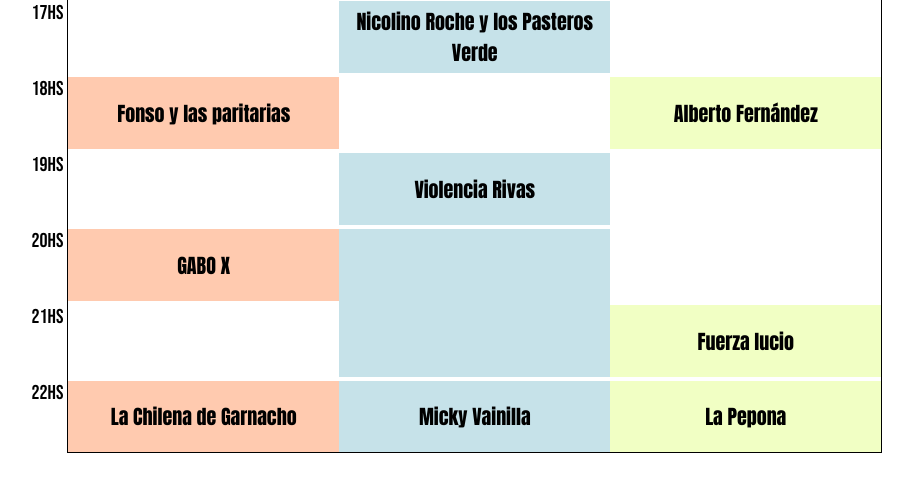
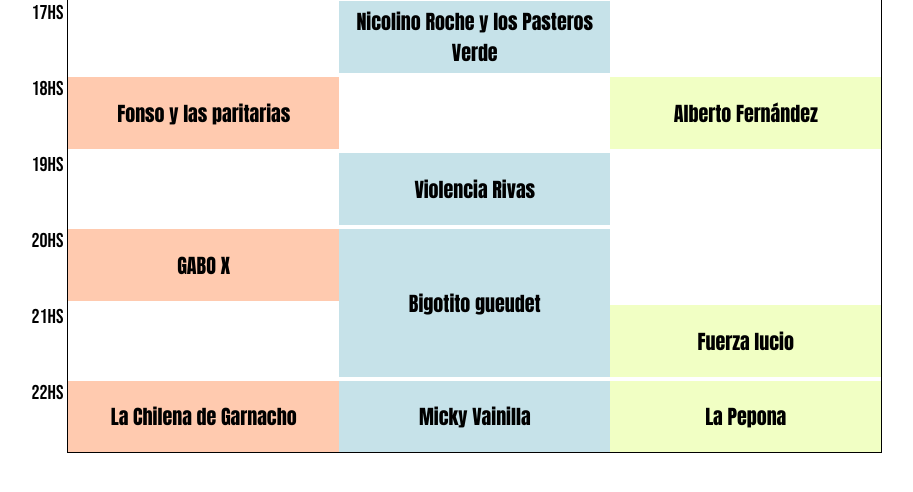
Before and after one commit to FacuBraslaa/chaca, a plain HTML site: page index.html in a window 1280 px wide. Shown: the part 250-742 px from the top of the page, without its empty margins (206-1119 px from the left). Drawn offline with Linux system fonts and the light colour scheme.

Commit message:
Bigotito no entra en la planilla

```diff
--- a/index.html
+++ b/index.html
@@ -29,7 +29,7 @@
                 <div class="band huawei" style="grid-row-start: 8;">La Chilena de Garnacho</div>
                 <div class="band perri" style="grid-row-start: 3;">Nicolino Roche y los Pasteros Verde</div>
                 <div class="band perri" style="grid-row-start: 5;">Violencia Rivas</div>
-                <div class="band perri" style="grid-row: 6 / 8;"></div>
+                <div class="band perri" style="grid-row: 6 / 8;">Bigotito gueudet</div>
                 <div class="band perri" style="grid-row-start: 8;">Micky Vainilla</div>
                 <div class="band indie" style="grid-row-start: 2;">Solista acústico y triste</div>
                 <div class="band indie" style="grid-row-start: 4;">Alberto Fernández</div>
```
